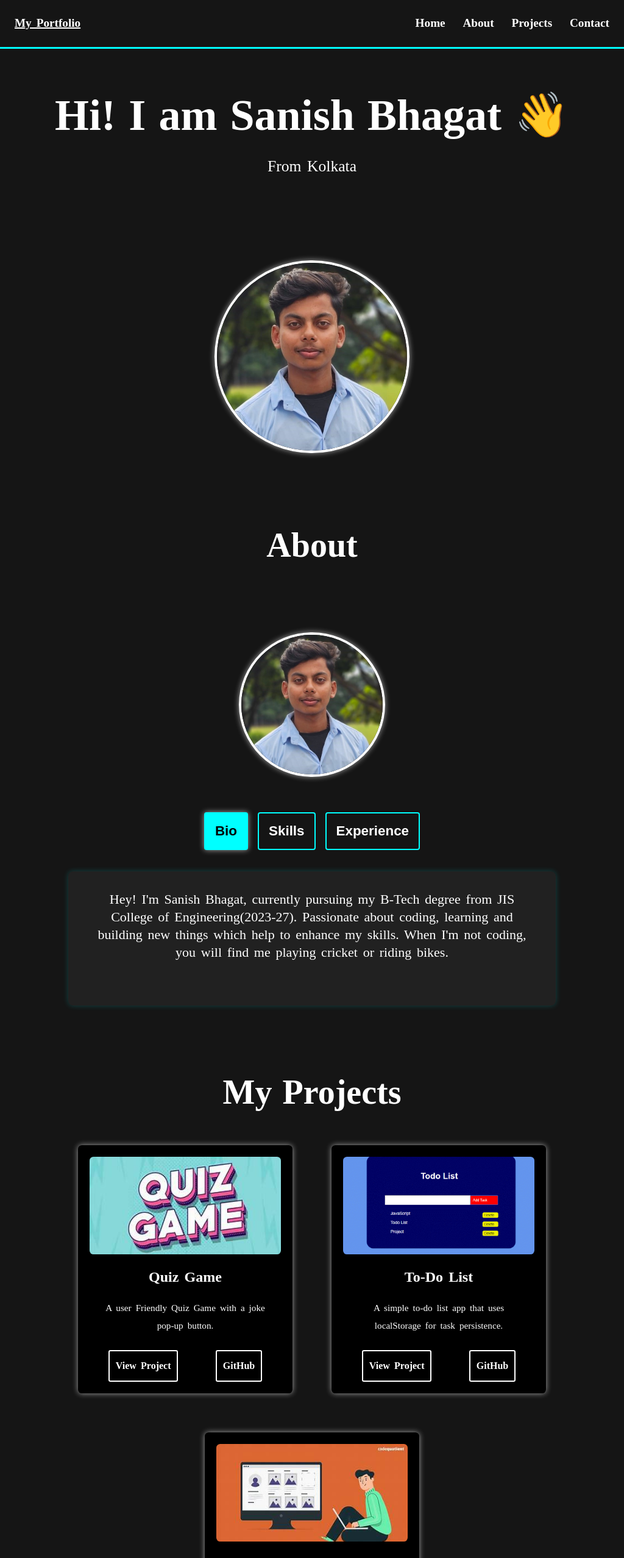
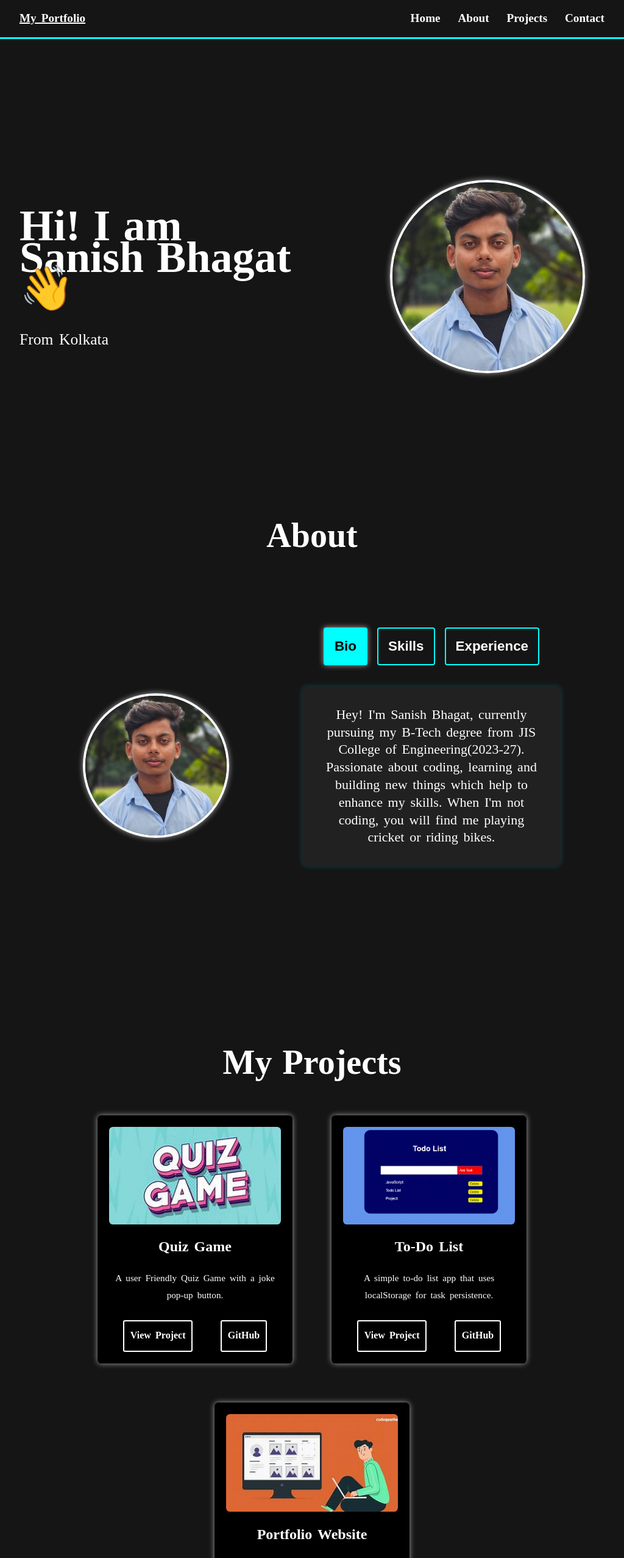
Before and after one commit to sanish-bhagat/Web-Development-Internship-Apex-Planet-, a plain HTML site: page task4/index.html in a window 1024 px wide. Shown: the top 2555 px of the page at 61% size. Drawn offline with Linux system fonts and the light colour scheme.

Commit message:
Update style.css

```diff
--- a/task4/style.css
+++ b/task4/style.css
@@ -607,33 +607,6 @@ button:hover {
     max-width: 22rem;
   }
 
-  /* .nav_links {
-    flex-direction: column;
-    position: absolute;
-    top: 100%;
-    left: 0;
-    width: 100%;
-    background-color: white;
-    display: none;
-    text-align: center;
-    transition: max-height 0.4s ease-in-out, opacity 0.4s ease-in-out;
-    overflow: hidden;
-    max-height: 0;
-    opacity: 0;
-    z-index: 1000;
-  }
-
-  .nav_links li a {
-    padding: 1rem;
-    color: black;
-  }
-
-  .nav_links.show {
-    display: flex;
-    max-height: 500px;
-    opacity: 1;
-  } */
-
   .nav_links {
     position: fixed;
     top: 0;
@@ -692,37 +665,6 @@ button:hover {
   }
 }
 
-
-/* Tablets (769px - 1024px) */
-@media (min-width: 769px) and (max-width: 1024px) {
-  .navbar {
-    flex-direction: row;
-    flex-wrap: wrap;
-    padding: 1.5rem;
-  }
-
-  .hero_container,
-  .about_container {
-    flex-direction: column;
-    padding: 4rem;
-    text-align: center;
-  }
-
-  .project_card {
-    width: 90%;
-    max-width: 22rem;
-  }
-
-  .contact_container {
-    flex-direction: column;
-  }
-
-  .contact_form {
-    width: 100%;
-    max-width: 24rem;
-  }
-}
-
 @media (min-width: 1025px) {
   .hamburger,
   .close-btn {
```
